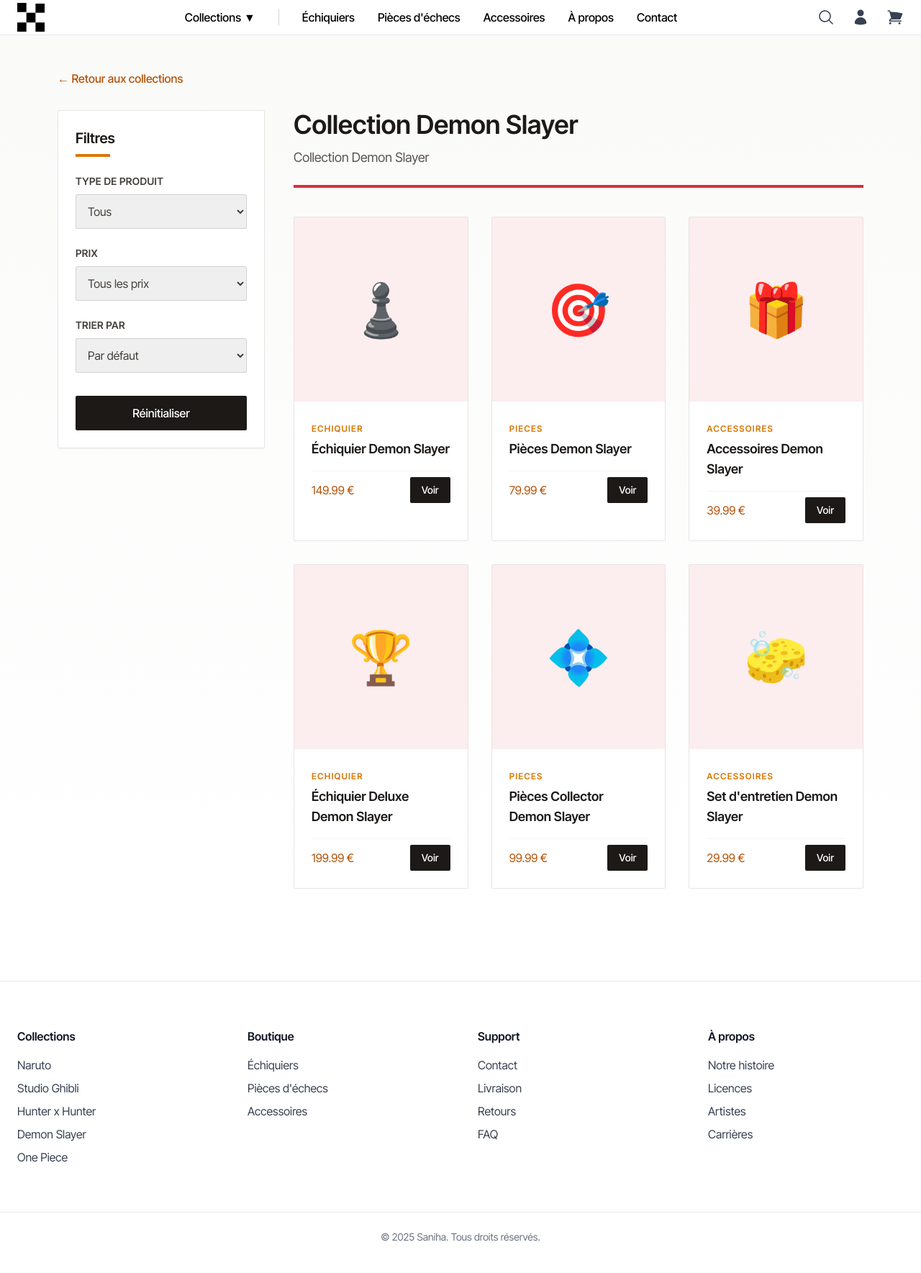
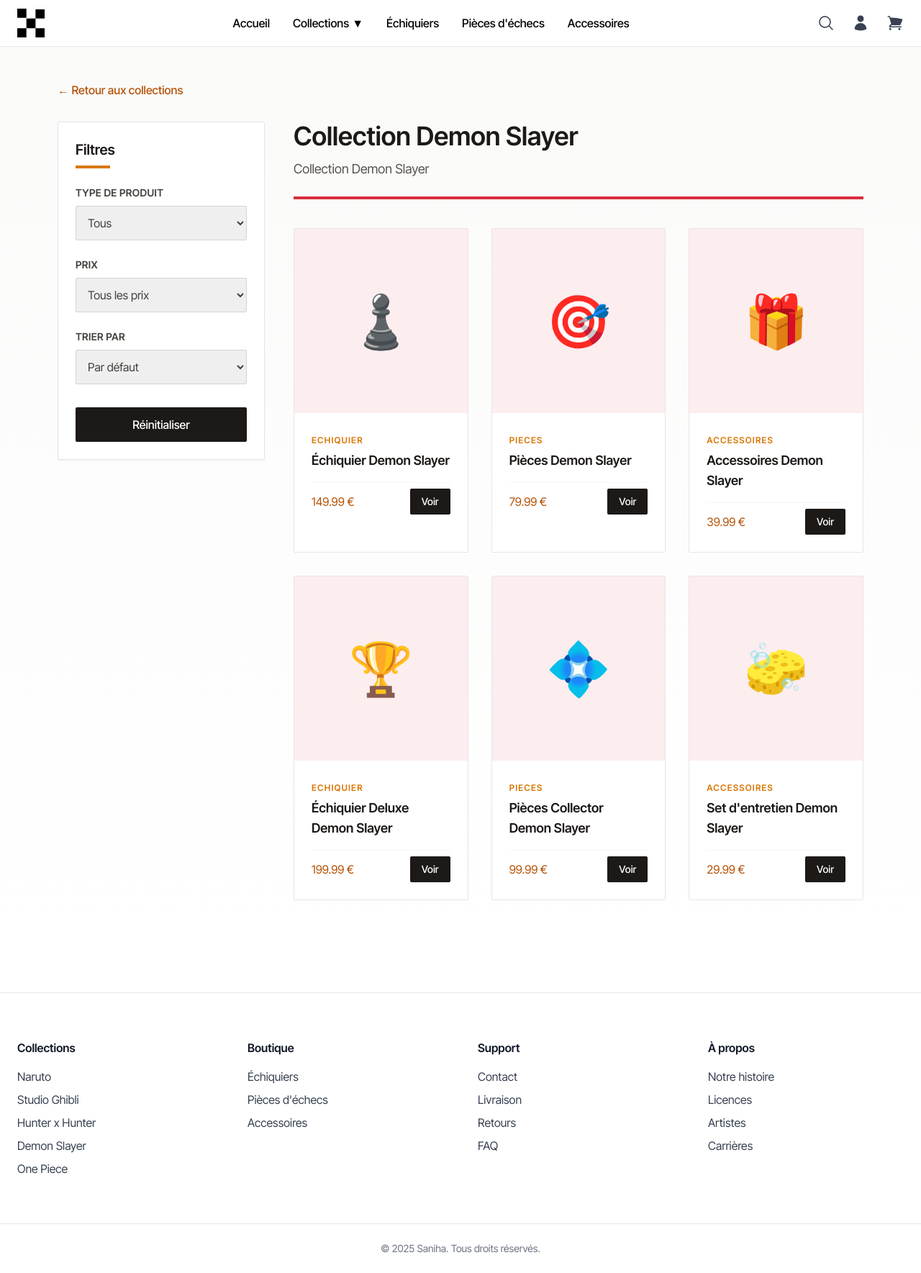
Before and after one commit to hassane-soulaimana/boutique-en-ligne, a React (Vite) app: page /collections/demonslayer in a window 1280 px wide. Shown: the whole page at 72% size. Built offline with nearby package versions, Linux system fonts and the light colour scheme.

Commit message:
fix css header + footer

```diff
--- a/src/components/footer/footer.jsx
+++ b/src/components/footer/footer.jsx
@@ -1,3 +1,5 @@
+import { Link } from "react-router-dom";
+
 export default function Footer() {
   return (
     <footer className="bg-white border-t mt-20">
@@ -7,11 +9,11 @@
         <div>
           <h4 className="font-semibold text-gray-900 mb-4">Collections</h4>
           <ul className="space-y-2">
-            <li>Naruto</li>
-            <li>Studio Ghibli</li>
-            <li>Hunter x Hunter</li>
-            <li>Demon Slayer</li>
-            <li>One Piece</li>
+            <li><Link to="/collections/naruto" className="hover:text-orange-600 transition">Naruto</Link></li>
+            <li><Link to="/collections/ghibli" className="hover:text-orange-600 transition">Studio Ghibli</Link></li>
+            <li><Link to="/collections/hxh" className="hover:text-orange-600 transition">Hunter x Hunter</Link></li>
+            <li><Link to="/collections/demonslayer" className="hover:text-orange-600 transition">Demon Slayer</Link></li>
+            <li><Link to="/collections/onepiece" className="hover:text-orange-600 transition">One Piece</Link></li>
           </ul>
         </div>
 
@@ -19,9 +21,9 @@
         <div>
           <h4 className="font-semibold text-gray-900 mb-4">Boutique</h4>
           <ul className="space-y-2">
-            <li>Échiquiers</li>
-            <li>Pièces d'échecs</li>
-            <li>Accessoires</li>
+            <li><Link to="/echiquiers" className="hover:text-orange-600 transition">Échiquiers</Link></li>
+            <li><Link to="/pieces" className="hover:text-orange-600 transition">Pièces d'échecs</Link></li>
+            <li><Link to="/accessoires" className="hover:text-orange-600 transition">Accessoires</Link></li>
           </ul>
         </div>
 
@@ -29,21 +31,21 @@
         <div>
           <h4 className="font-semibold text-gray-900 mb-4">Support</h4>
           <ul className="space-y-2">
-            <li>Contact</li>
-            <li>Livraison</li>
-            <li>Retours</li>
-            <li>FAQ</li>
+            <li><Link to="/contact" className="hover:text-orange-600 transition">Contact</Link></li>
+            <li><span className="cursor-pointer hover:text-orange-600 transition">Livraison</span></li>
+            <li><span className="cursor-pointer hover:text-orange-600 transition">Retours</span></li>
+            <li><span className="cursor-pointer hover:text-orange-600 transition">FAQ</span></li>
           </ul>
         </div>
 
-        {/* === A PROPOS === */}
+        {/* === À PROPOS === */}
         <div>
           <h4 className="font-semibold text-gray-900 mb-4">À propos</h4>
           <ul className="space-y-2">
-            <li>Notre histoire</li>
-            <li>Licences</li>
-            <li>Artistes</li>
-            <li>Carrières</li>
+            <li><Link to="/about" className="hover:text-orange-600 transition">Notre histoire</Link></li>
+            <li><span className="cursor-pointer hover:text-orange-600 transition">Licences</span></li>
+            <li><span className="cursor-pointer hover:text-orange-600 transition">Artistes</span></li>
+            <li><span className="cursor-pointer hover:text-orange-600 transition">Carrières</span></li>
           </ul>
         </div>
       </div>
--- a/src/components/header/Header.jsx
+++ b/src/components/header/Header.jsx
@@ -2,7 +2,7 @@
 import { Link } from "react-router-dom";
 import { useCart } from "../../context/CartContext";
 
-// Heroicons (solid = bold)
+// Heroicons
 import {
   MagnifyingGlassIcon,
   UserIcon,
@@ -19,34 +19,33 @@
   return (
     <header className="bg-white/90 backdrop-blur-md border-b border-gray-200 sticky top-0 z-50">
 
-      {/* NAVBAR DESKTOP */}
-      <div className="max-w-7xl mx-auto px-6 py-1 flex items-center justify-between">
+      {/* ======================= */}
+      {/*      DESKTOP HEADER     */}
+      {/* ======================= */}
+      <div className="max-w-7xl mx-auto px-6 py-3 flex items-center justify-between">
 
-        {/* LEFT - LOGO */}
-        <Link to="/" className="text-xl font-semibold tracking-wide">
-          <img
-            src="/logo.png"
-            alt="Logo"
-            className="h-10 w-auto"
-          />
+        {/* LEFT — Logo */}
+        <Link to="/" className="flex items-center">
+          <img src="/logo.png" alt="Logo" className="h-10 w-auto" />
         </Link>
 
-        {/* CENTER NAV (desktop) */}
+        {/* CENTER — Navigation */}
         <nav className="hidden md:flex items-center gap-8 text-black font-medium">
+
+          {/* Accueil */}
+          <Link to="/" className="hover:text-black">Accueil</Link>
 
           {/* Collections Dropdown */}
           <div className="relative group">
             <button className="flex items-center gap-1 hover:text-black">
               Collections
-              <span className="transition-transform duration-200 group-hover:rotate-180">
-                ▼
-              </span>
+              <span className="transition-transform duration-200 group-hover:rotate-180">▼</span>
             </button>
 
             <div
               className="
-                absolute left-0 top-full mt-0 w-40 bg-white border border-gray-200 shadow-md rounded-md py-2
-                opacity-0 pointer-events-none translate-y-1
+                absolute left-0 top-full mt-1 w-48 bg-white border border-gray-200 shadow-lg rounded-md py-2
+                opacity-0 pointer-events-none translate-y-2
                 group-hover:opacity-100 group-hover:pointer-events-auto group-hover:translate-y-0
                 transition-all duration-200
               "
@@ -59,35 +58,37 @@
             </div>
           </div>
 
-          <span className="w-px h-6 bg-gray-300"></span>
+          <Link to="/echiquiers" className="hover:text-black">Échiquiers</Link>
+          <Link to="/pieces" className="hover:text-black">Pièces d'échecs</Link>
+          <Link to="/accessoires" className="hover:text-black">Accessoires</Link>
 
-          <Link className="hover:text-black" to="/echiquiers">Échiquiers</Link>
-          <Link className="hover:text-black" to="/pieces">Pièces d'échecs</Link>
-          <Link className="hover:text-black" to="/accessoires">Accessoires</Link>
-          <Link className="hover:text-black" to="/about">À propos</Link>
-          <Link className="hover:text-black" to="/contact">Contact</Link>
         </nav>
 
-        {/* RIGHT ICONS (desktop) */}
+        {/* RIGHT — Icons */}
         <div className="hidden md:flex items-center gap-6 text-gray-700">
           <MagnifyingGlassIcon className="w-6 h-6 cursor-pointer hover:text-black" />
+
+          {/* User menu */}
           <div className="relative group">
-            <UserIcon className="w-6 h-6 cursor-pointer hover:text-black group-hover:text-black" />
+            <UserIcon className="w-6 h-6 cursor-pointer hover:text-black" />
+
             <div
               className="
-                absolute right-0 top-full mt-0 w-48 bg-white border border-gray-200 shadow-lg rounded-md py-1
-                opacity-0 pointer-events-none invisible -translate-y-2
-                group-hover:opacity-100 group-hover:pointer-events-auto group-hover:visible group-hover:translate-y-0
+                absolute right-0 top-full mt-1 w-48 bg-white border border-gray-200 shadow-lg rounded-md py-1
+                opacity-0 pointer-events-none translate-y-2
+                group-hover:opacity-100 group-hover:pointer-events-auto group-hover:translate-y-0
                 transition-all duration-200
               "
             >
-              <Link className="block px-4 py-3 hover:bg-orange-50 text-gray-700 hover:text-orange-600 transition" to="/connexion">Connexion</Link>
-              <Link className="block px-4 py-3 hover:bg-orange-50 text-gray-700 hover:text-orange-600 transition" to="/inscription">Inscription</Link>
-              <Link className="block px-4 py-3 hover:bg-orange-50 text-gray-700 hover:text-orange-600 transition border-t" to="/profil">Mon Profil</Link>
+              <Link className="block px-4 py-3 hover:bg-orange-50 hover:text-orange-600 transition" to="/connexion">Connexion</Link>
+              <Link className="block px-4 py-3 hover:bg-orange-50 hover:text-orange-600 transition" to="/inscription">Inscription</Link>
+              <Link className="block px-4 py-3 border-t hover:bg-orange-50 hover:text-orange-600 transition" to="/profil">Mon Profil</Link>
             </div>
           </div>
+
+          {/* Cart */}
           <Link to="/panier" className="relative block hover:text-black transition">
-            <ShoppingCartIcon className="w-6 h-6 cursor-pointer hover:text-black" />
+            <ShoppingCartIcon className="w-6 h-6" />
             {cartCount > 0 && (
               <span className="absolute -top-2 -right-2 bg-orange-600 text-white text-xs font-bold rounded-full w-5 h-5 flex items-center justify-center">
                 {cartCount}
@@ -96,7 +97,7 @@
           </Link>
         </div>
 
-        {/* BURGER (mobile) */}
+        {/* Burger — Mobile */}
         <button
           className="md:hidden text-gray-700"
           onClick={() => setMenuOpen(true)}
@@ -105,68 +106,79 @@
         </button>
       </div>
 
-      {/* MOBILE BACKDROP */}
+      {/* ======================= */}
+      {/*     MOBILE BACKDROP     */}
+      {/* ======================= */}
       {menuOpen && (
         <div
+          onClick={() => setMenuOpen(false)}
           className="fixed inset-0 bg-black/40 z-40"
-          onClick={() => setMenuOpen(false)}
         ></div>
       )}
 
-      {/* MOBILE SIDEBAR */}
+      {/* ======================= */}
+      {/*     MOBILE SIDEBAR      */}
+      {/* ======================= */}
       <div
-        className={`md:hidden fixed top-0 right-0 w-64 h-full bg-white shadow-lg z-50 transform transition-transform duration-300 ${
+        className={`md:hidden fixed top-0 right-0 w-64 h-full bg-white shadow-xl z-50 transform transition-transform duration-300 ${
           menuOpen ? "translate-x-0" : "translate-x-full"
         }`}
       >
-        {/* CLOSE BTN */}
+        {/* Close button */}
         <div className="p-4 flex justify-end">
-          <XMarkIcon className="w-6 h-6 cursor-pointer" onClick={() => setMenuOpen(false)} />
+          <XMarkIcon
+            className="w-6 h-6 cursor-pointer text-gray-700 hover:text-black"
+            onClick={() => setMenuOpen(false)}
+          />
         </div>
 
-        {/* MOBILE NAV */}
-        <nav className="flex flex-col gap-4 px-6 text-gray-700">
+        {/* Mobile Menu Content */}
+        <nav className="flex flex-col gap-4 px-6 text-gray-700 overflow-y-auto pb-10">
 
+          <Link to="/" onClick={() => setMenuOpen(false)} className="border-b pb-2">Accueil</Link>
+
+          {/* Collections dropdown mobile */}
           <details className="border-b pb-2">
             <summary className="cursor-pointer hover:text-black">Collections</summary>
             <div className="pl-4 flex flex-col gap-2 mt-2">
-              <Link to="/collections/naruto">Naruto</Link>
-              <Link to="/collections/ghibli">Studio Ghibli</Link>
-              <Link to="/collections/hxh">Hunter x Hunter</Link>
-              <Link to="/collections/demonslayer">Demon Slayer</Link>
-              <Link to="/collections/onepiece">One Piece</Link>
+              <Link to="/collections/naruto" onClick={() => setMenuOpen(false)}>Naruto</Link>
+              <Link to="/collections/ghibli" onClick={() => setMenuOpen(false)}>Studio Ghibli</Link>
+              <Link to="/collections/hxh" onClick={() => setMenuOpen(false)}>Hunter x Hunter</Link>
+              <Link to="/collections/demonslayer" onClick={() => setMenuOpen(false)}>Demon Slayer</Link>
+              <Link to="/collections/onepiece" onClick={() => setMenuOpen(false)}>One Piece</Link>
             </div>
           </details>
 
-          <Link className="border-b pb-2" to="/echiquiers">Échiquiers</Link>
-          <Link className="border-b pb-2" to="/pieces">Pièces d'échecs</Link>
-          <Link className="border-b pb-2" to="/accessoires">Accessoires</Link>
-          <Link className="border-b pb-2" to="/about">À propos</Link>
-          <Link className="border-b pb-2" to="/contact">Contact</Link>
+          <Link to="/echiquiers" className="border-b pb-2" onClick={() => setMenuOpen(false)}>Échiquiers</Link>
+          <Link to="/pieces" className="border-b pb-2" onClick={() => setMenuOpen(false)}>Pièces d'échecs</Link>
+          <Link to="/accessoires" className="border-b pb-2" onClick={() => setMenuOpen(false)}>Accessoires</Link>
 
+
+          {/* Utilisateur */}
           <details className="border-b pb-2">
             <summary className="cursor-pointer hover:text-black">Utilisateur</summary>
             <div className="pl-4 flex flex-col gap-2 mt-2">
-              <Link to="/connexion">Connexion</Link>
-              <Link to="/inscription">Inscription</Link>
-              <Link to="/profil">Mon Profil</Link>
+              <Link to="/connexion" onClick={() => setMenuOpen(false)}>Connexion</Link>
+              <Link to="/inscription" onClick={() => setMenuOpen(false)}>Inscription</Link>
+              <Link to="/profil" onClick={() => setMenuOpen(false)}>Mon Profil</Link>
             </div>
           </details>
-        </nav>
 
-        {/* MOBILE ICONS */}
-        <div className="px-6 mt-6 flex gap-6 text-gray-700">
-          <MagnifyingGlassIcon className="w-6 h-6" />
-          <UserIcon className="w-6 h-6" />
-          <Link to="/panier" className="relative block hover:text-black transition" onClick={() => setMenuOpen(false)}>
+          {/* Cart icon mobile */}
+          <Link
+            to="/panier"
+            className="flex items-center gap-3 text-gray-700 mt-4"
+            onClick={() => setMenuOpen(false)}
+          >
             <ShoppingCartIcon className="w-6 h-6" />
+            <span>Panier</span>
             {cartCount > 0 && (
-              <span className="absolute -top-2 -right-2 bg-orange-600 text-white text-xs font-bold rounded-full w-5 h-5 flex items-center justify-center">
+              <span className="bg-orange-600 text-white text-xs font-bold rounded-full w-5 h-5 flex items-center justify-center ml-auto">
                 {cartCount}
               </span>
             )}
           </Link>
-        </div>
+        </nav>
       </div>
     </header>
   );
```
Also changed, not shown: 1 other file (tests, documents, lock files or other folders).
